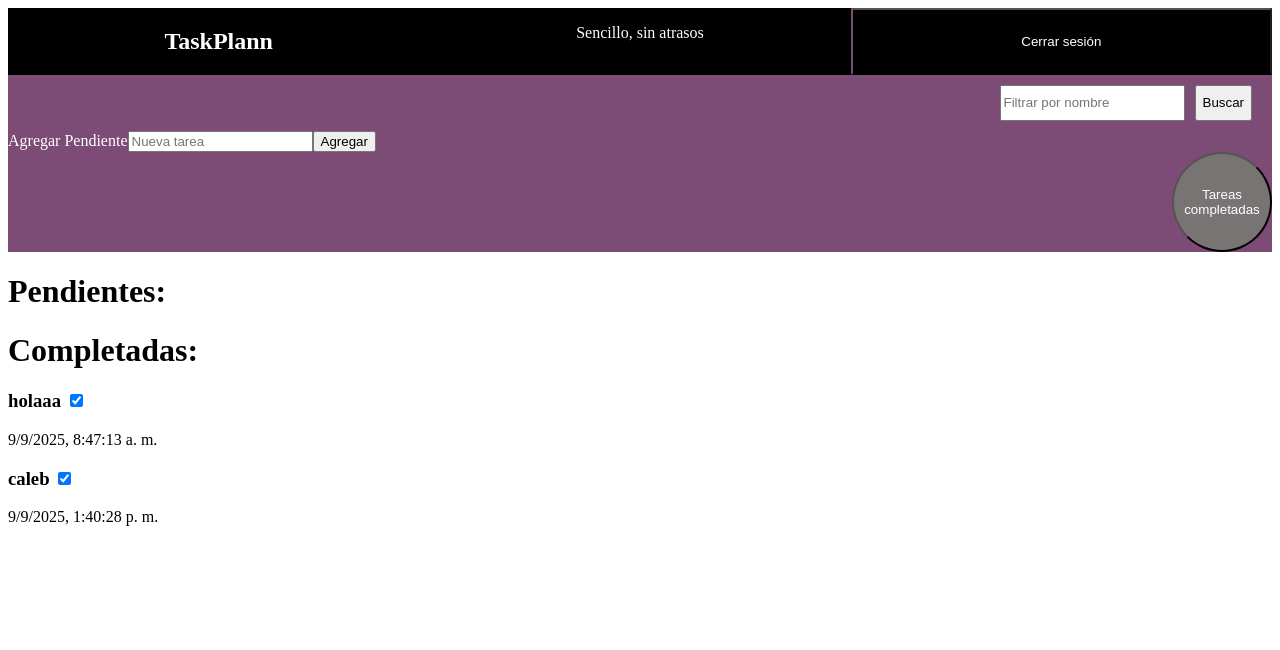
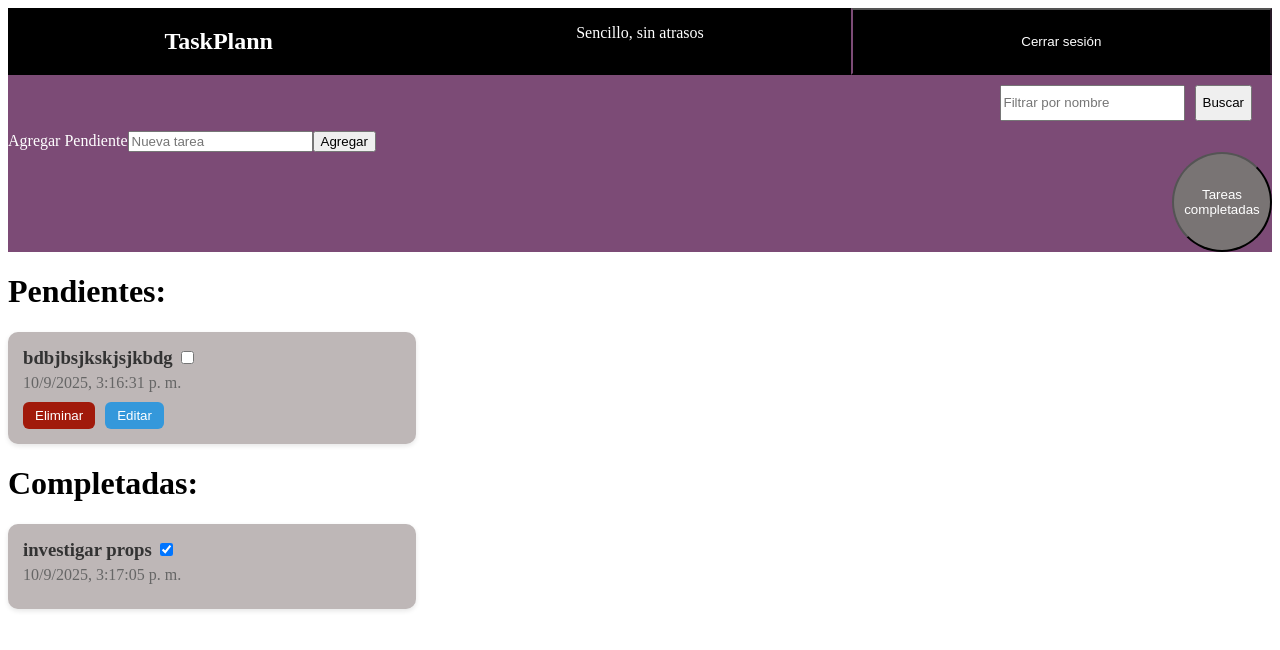
Before and after one commit to fwd-elhuerto/ToDoReact, a React (Vite) app: page /Gestor in a window 1280 px wide. Shown: the top 650 px of the page. Built offline with nearby package versions, Linux system fonts and the light colour scheme; data requests are answered from the project's data file.

Commit message:
renderizado automatico estilos de cards y filtardo por estado

```diff
--- a/db.json
+++ b/db.json
@@ -1,16 +1,16 @@
 {
   "tareas": [
     {
-      "id": "80db",
-      "nombre": "holaaa",
-      "estado": true,
-      "fecha": "9/9/2025, 8:47:13 a. m."
+      "id": "40e8",
+      "nombre": "bdbjbsjkskjsjkbdg",
+      "estado": false,
+      "fecha": "10/9/2025, 3:16:31 p. m."
     },
     {
-      "id": "6c8e",
-      "nombre": "caleb",
+      "id": "5e44",
+      "nombre": "investigar props",
       "estado": true,
-      "fecha": "9/9/2025, 1:40:28 p. m."
+      "fecha": "10/9/2025, 3:17:05 p. m."
     }
   ]
 }
--- a/package.json
+++ b/package.json
@@ -10,6 +10,7 @@
     "preview": "vite preview"
   },
   "dependencies": {
+    "bootstrap": "^5.3.8",
     "react": "^19.1.1",
     "react-dom": "^19.1.1",
     "react-router-dom": "^7.8.2",
--- /dev/null
+++ b/src/components/Contenedor/AdminTask/AdminTask.jsx
@@ -0,0 +1,36 @@
+import React from 'react'
+import { useState, useEffect } from 'react'
+import { Link, useNavigate} from 'react-router-dom'
+import Contenedor from '../Contenedor';
+import NavBar from '../../NavBar/NavBar';
+import Services from '../../../services/Services';
+
+function AdminTask() {
+
+  const [TareasM, setTareasM] = useState([])
+
+  useEffect(() => {
+        const pedirInfo = async () => {
+            const datos = await Services.getTask()
+            setTareasM(datos)
+        }
+       pedirInfo()
+   },[])
+
+    const agregarTarea = (tarea) => {
+            console.log(tarea);
+
+            setTareasM([...TareasM, tarea])
+        }
+
+  return (
+    <div>
+
+        <NavBar agregarTarea={agregarTarea}/>
+        <Contenedor TareasM={TareasM} setTareasM={setTareasM}/>
+
+    </div>
+  )
+}
+
+export default AdminTask
--- a/src/components/Contenedor/Contenedor.css
+++ b/src/components/Contenedor/Contenedor.css
@@ -0,0 +1,44 @@
+
+/* .completas{
+    display: none;
+} */
+.lista-tareas {
+  display: grid;
+  grid-template-columns: repeat(3, 1fr);
+  gap: 20px;
+}
+
+.tarea-card {
+  background-color: #beb7b7;
+  padding: 15px;
+  border-radius: 10px;
+  box-shadow: 0px 2px 5px rgba(0,0,0,0.1);
+}
+
+.tarea-card h3 {
+  margin: 0 0 5px;
+  color: #333;
+}
+
+.tarea-card p {
+  margin: 0 0 10px;
+  color: #666;
+}
+
+.tarea-card button {
+  margin-right: 10px;
+  padding: 6px 12px;
+  border: none;
+  border-radius: 6px;
+  cursor: pointer;
+}
+
+.tarea-card button {
+  background-color: #a11a0b;
+  color: white;
+}
+
+.tarea-card button:last-child {
+  background-color: #3498db;
+  color: white;
+}
--- a/src/components/Contenedor/Contenedor.jsx
+++ b/src/components/Contenedor/Contenedor.jsx
@@ -3,29 +3,12 @@ import { useState, useEffect } from 'react'
 import { Link, useNavigate} from 'react-router-dom'
 import Services from '../../services/Services';
 import Swal from 'sweetalert2';
+import '../Contenedor/Contenedor.css'
 
 
 
-function Contenedor() {
-    const [TareasM, setTareasM] = useState([])
-
-    useEffect(() => {
-
-      const fecthTareas = async () =>{
-
-        try {
-          const tareasObtenidas = await Services.getTask()
-          setTareasM(tareasObtenidas)
-
-        } catch (error) {
-          console.error("Error al traer las tareas del servicio", error)
-        }}
-
-      fecthTareas()
-
-
-
-      },[])
+function Contenedor({TareasM, setTareasM}) {
+    console.log(TareasM);
 
     const CompletarTarea = async (tarea) =>{
         const tareaActualizada = { ...tarea, estado: true }
@@ -60,18 +43,21 @@ function Contenedor() {
 
       const editarTarea = async (tarea) => {
         const nuevoContent = prompt("Digita el nuevo valor", TareasM.nombre)
-        if (nuevoContent.trim() !== "") {
+        if (nuevoContent && nuevoContent.trim() !== "") {
             const tareaActualizada = { ...tarea, nombre: nuevoContent }
             await Services.putTask(tareaActualizada, tarea.id)
             setTareasM(TareasM.map(t => t.id === tarea.id ? tareaActualizada : t))
+        } else {
+            Swal.fire("Error al guardar", "Ingresa un dato valido.", "error");
         }
       }
 
 
 //-----------------------------------------------------------------------------------------------------------------
   return (
-    <div>
+    <div className='allC'>
 
+        <div className='pendientes'>
         <h1>Pendientes:</h1>
 
         <div className="lista-tareas">
@@ -86,8 +72,9 @@ function Contenedor() {
             ))}
 
         </div>
+        </div>
 
-
+        <div className='completas'> {/* este contendor tiene display none en el css */}
         <h1>Completadas:</h1>
 
         <div className="lista-tareas">
@@ -98,6 +85,7 @@ function Contenedor() {
             </div>
             ))}
         </div>
+        </div>
 
     </div>
   )
--- a/src/components/Header/Header.jsx
+++ b/src/components/Header/Header.jsx
@@ -1,11 +1,26 @@
 import React from 'react'
 import { Link, useNavigate} from 'react-router-dom'
 import '../Header/Header.css'
+import Swal from 'sweetalert2';
 
 function Header() {
   const navegar = useNavigate();
-  const cerrar = () => {
-     navegar("/Login")
+
+
+  const cerrar = async () => {
+    const result = await Swal.fire({
+            title: "¿Seguro?",
+            text: "¿Volver a inicio de sesión?",
+            icon: "warning",
+            showCancelButton: true,
+            confirmButtonText: "Sí, salir",
+            cancelButtonText: "Cancelar"
+            });
+     if (result.isConfirmed) {
+             navegar("/Login")
+            }
+
+
   }
 
 
--- a/src/components/NavBar/NavBar.css
+++ b/src/components/NavBar/NavBar.css
@@ -21,6 +21,7 @@
     height: 100px;
     background-color: rgb(121, 116, 116);
     color: rgb(255, 255, 255);
+    cursor: pointer;
 
     border-inline-color: rgb(0, 0, 0);
 }
--- a/src/components/NavBar/NavBar.jsx
+++ b/src/components/NavBar/NavBar.jsx
@@ -4,13 +4,15 @@ import { Link, useNavigate} from 'react-router-dom'
 import Services from '../../services/Services';
 import '../NavBar/NavBar.css'
 import Swal from 'sweetalert2';
+import Contenedor from '../Contenedor/Contenedor';
 
-function NavBar() {
+
+function NavBar({agregarTarea}) {
 const [Busqueda, setBusqueda]=useState("");
 const [NuevaT, setNuevaT]=useState("");
 
 
-const agregarTarea = async () => {
+const agregarTareaPro = async () => {
      const fechaActual = new Date();
 
     if (NuevaT.trim()) {
@@ -19,19 +21,23 @@ const agregarTarea = async () => {
         estado: false,
         fecha: fechaActual.toLocaleString()
         }
-        const tareaGuardada =await Services.postTask(task)
-        console.log(tareaGuardada);
+        console.log(task);
+
+       const savedTask = await Services.postTask(task)
         setNuevaT("");
         Swal.fire("¡Listo!", "Tarea agregada.", "success");
+        agregarTarea(savedTask)
     }
+}
 
+const cambiarLista = () => {
 
 }
 
 
 
 
-
+//-----------------------------------------------------------------------------------------------------------------------------------------
   return (
     <div>
       <div className='all'>
@@ -42,9 +48,9 @@ const agregarTarea = async () => {
 
             <label htmlFor="nueva">Agregar Pendiente</label>
             <input type="text" placeholder='Nueva tarea' value={NuevaT} onChange={(e)=> setNuevaT(e.target.value)}/>
-            <button onClick={agregarTarea} >Agregar</button><br />
+            <button onClick={agregarTareaPro} >Agregar</button><br />
          <div className='adminTarea'>
-            <button /* onClick={} */ className='completadas'>Tareas completadas</button>
+            <button onClick={cambiarLista} className='completadas'>Tareas completadas</button>
         </div>
       </div>
     </div>
--- a/src/pages/Gestor.jsx
+++ b/src/pages/Gestor.jsx
@@ -1,15 +1,13 @@
 import React from 'react'
-import NavBar from '../components/NavBar/NavBar'
-import Contenedor from '../components/Contenedor/Contenedor'
 import Header from '../components/Header/Header'
+import AdminTask from '../components/Contenedor/AdminTask/AdminTask'
 
 function Gestor() {
   return (
     <div>
 
         <Header />
-        <NavBar />
-        <Contenedor />
+        <AdminTask />
     </div>
   )
 }
```
Also changed, not shown: 1 other file (tests, documents, lock files or other folders).
